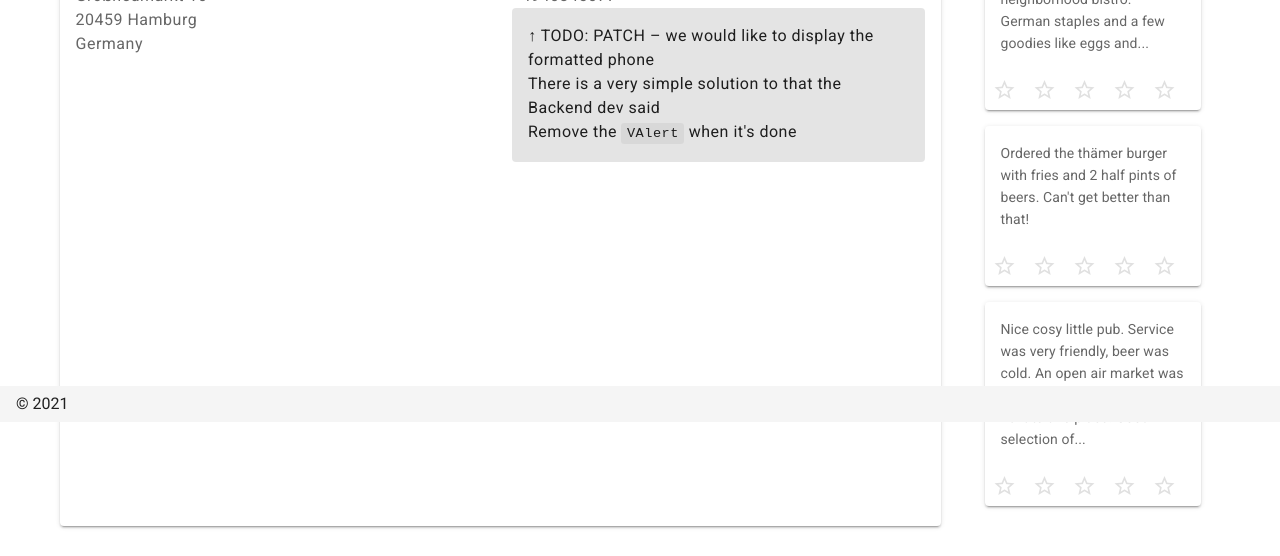
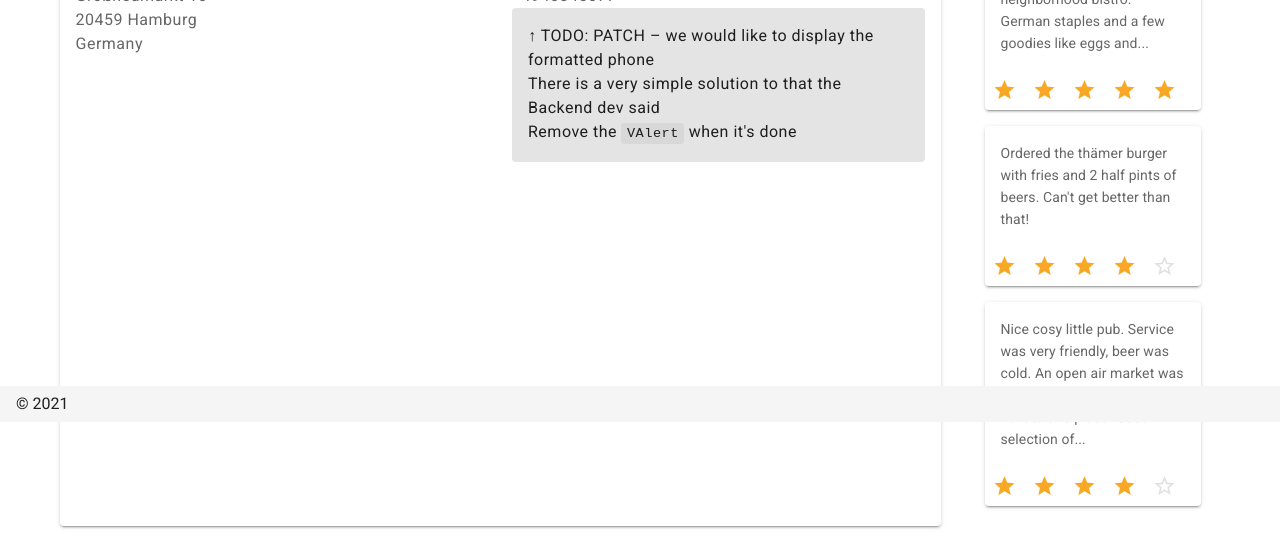
Before and after one commit to sophiebl/Getting-started-with-Vue, a Nuxt app: page /companies/0szBijuPEwYXuFSkVfDUgw in a window 1280 px wide. Shown: the part 378-934 px from the top of the page. Built offline with nearby package versions, Linux system fonts and the light colour scheme; data requests are answered from the project's data file.

Commit message:
TODO: MAJOR – implement the reviews

```diff
--- a/components/company-review.vue
+++ b/components/company-review.vue
@@ -2,7 +2,7 @@
   <VCard class="va-company-review" tag="li">
     <VCardText>{{ review.text }}</VCardText>
     <v-rating
-      v-model="rating"
+      v-model="review.rating"
       background-color="grey lighten-2"
       color="yellow darken-3"
       half-increments
```
